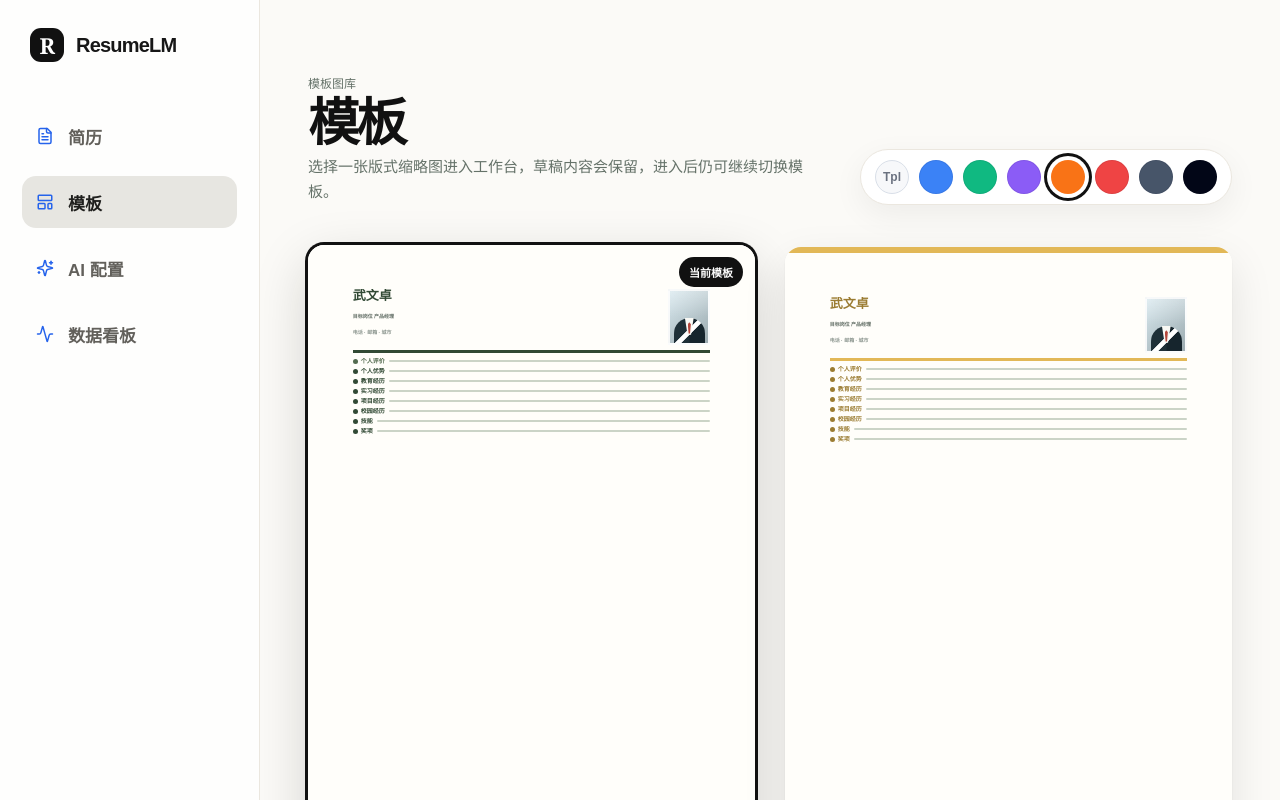
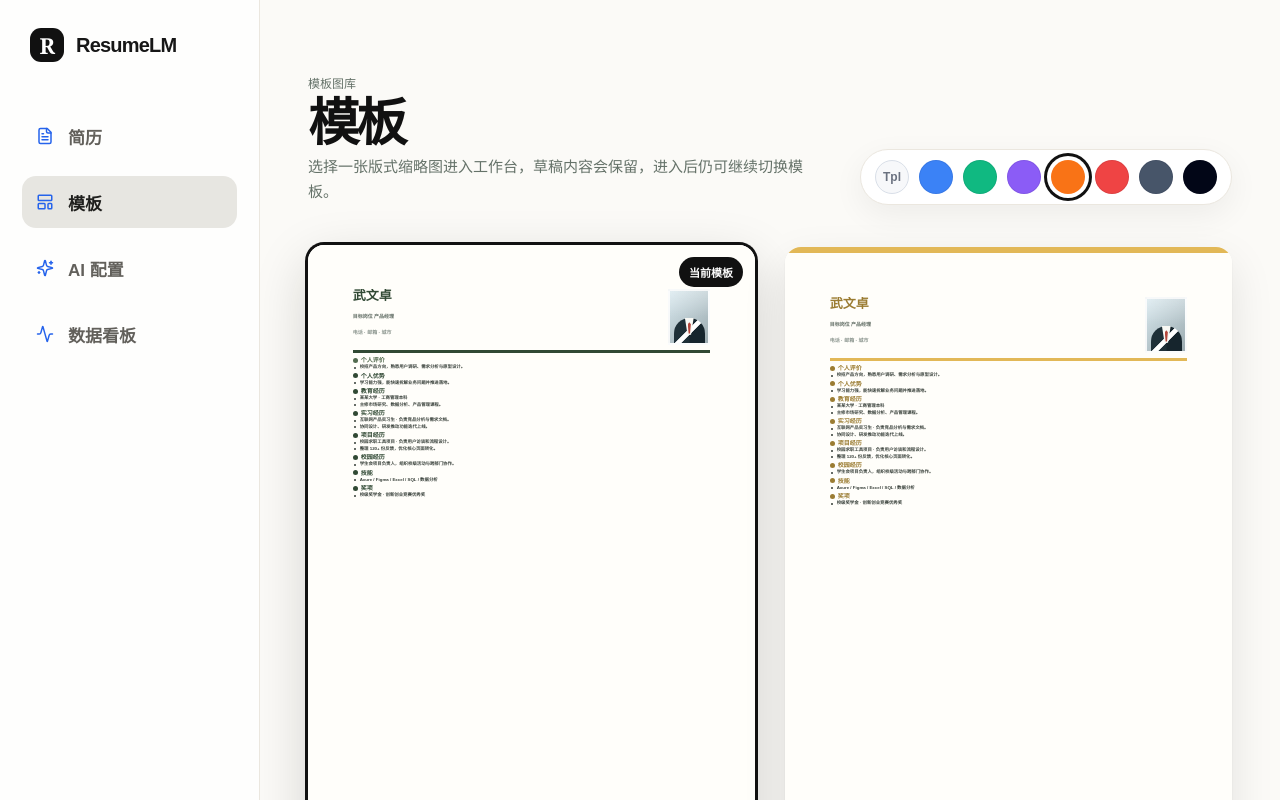
Before and after one commit to wwz-1017/resumelm, a Next.js app: page / in a window 1280 px wide. Built offline with nearby package versions, Linux system fonts and the light colour scheme.

Commit message:
feat: add body text to gallery snapshots

```diff
--- a/src/app/globals.css
+++ b/src/app/globals.css
@@ -1389,7 +1389,7 @@ button {
   position: relative;
   display: grid;
   align-content: start;
-  gap: 5px;
+  gap: 4px;
   width: 100%;
   height: 100%;
   overflow: hidden;
@@ -1454,13 +1454,13 @@ button {
 }
 
 .snapshot-sections {
-  gap: 4px;
+  gap: 3px;
 }
 
 .snapshot-section {
-  grid-template-columns: minmax(0, auto) minmax(18px, 1fr);
-  align-items: center;
-  gap: 4px;
+  align-content: start;
+  gap: 1px;
+  overflow: hidden;
 }
 
 .snapshot-section-title {
@@ -1490,6 +1490,36 @@ button {
   height: 2px;
   border-radius: 999px;
   background: #cbd4c7;
+}
+
+.snapshot-section-copy {
+  display: grid;
+  gap: 1px;
+  overflow: hidden;
+  color: #343c36;
+  font-size: 4.4px;
+  font-weight: 600;
+  line-height: 1.25;
+}
+
+.snapshot-section-copy span {
+  position: relative;
+  display: block;
+  overflow: hidden;
+  padding-left: 7px;
+  text-overflow: ellipsis;
+  white-space: nowrap;
+}
+
+.snapshot-section-copy span::before {
+  content: "";
+  position: absolute;
+  top: 0.48em;
+  left: 1px;
+  width: 2px;
+  height: 2px;
+  border-radius: 999px;
+  background: currentColor;
 }
 
 .snapshot-line.is-long {
@@ -1634,7 +1664,7 @@ button {
 .snapshot-brick .snapshot-sections {
   grid-column: 2;
   align-content: start;
-  gap: 5px;
+  gap: 4px;
 }
 
 .snapshot-brick .snapshot-target,
@@ -1701,7 +1731,7 @@ button {
 .snapshot-leftBlue .snapshot-sections {
   grid-column: 2;
   align-content: start;
-  gap: 5px;
+  gap: 4px;
 }
 
 .snapshot-leftBlue .snapshot-section-title {
--- a/src/features/workspace/resume-workspace.tsx
+++ b/src/features/workspace/resume-workspace.tsx
@@ -128,6 +128,17 @@ const gallerySwatches = ["#3b82f6", "#10b981", "#8b5cf6", "#f97316", "#ef4444",
 const photoTemplateIds: TemplateId[] = ["useful", "simple", "graduate"];
 const templateSupportsPhoto = (templateId: TemplateId) => photoTemplateIds.includes(templateId);
 
+const snapshotSectionSamples: Record<ResumeModuleId, string[]> = {
+  personalSummary: ["校招产品方向，熟悉用户调研、需求分析与原型设计。"],
+  strengths: ["学习能力强，能快速拆解业务问题并推进落地。"],
+  education: ["某某大学 · 工商管理本科", "主修市场研究、数据分析、产品管理课程。"],
+  internships: ["互联网产品实习生 · 负责竞品分析与需求文档。", "协同设计、研发推动功能迭代上线。"],
+  projects: ["校园求职工具项目 · 负责用户访谈和流程设计。", "整理 120+ 份反馈，优化核心页面转化。"],
+  campusExperience: ["学生会项目负责人，组织校级活动与跨部门协作。"],
+  skills: ["Axure / Figma / Excel / SQL / 数据分析"],
+  awards: ["校级奖学金 · 创新创业竞赛优秀奖"]
+};
+
 const fontOptions: Array<{ id: ResumeFontId; label: string; value: string }> = [
   { id: "microsoftYahei", label: "微软雅黑", value: '"Microsoft YaHei", "PingFang SC", sans-serif' },
   { id: "simsun", label: "宋体", value: '"SimSun", "Songti SC", serif' },
@@ -1266,7 +1277,11 @@ function TemplateSnapshot({ templateId }: { templateId: TemplateId }) {
           {sectionTitles.map((sectionId, index) => (
             <span className={`snapshot-section ${index === 0 ? "snapshot-section-primary" : ""}`} key={sectionId}>
               <span className="snapshot-section-title">{moduleLabels[sectionId]}</span>
-              <span className="snapshot-line" />
+              <span className="snapshot-section-copy">
+                {snapshotSectionSamples[sectionId].map((sample) => (
+                  <span key={sample}>{sample}</span>
+                ))}
+              </span>
             </span>
           ))}
         </span>
```
